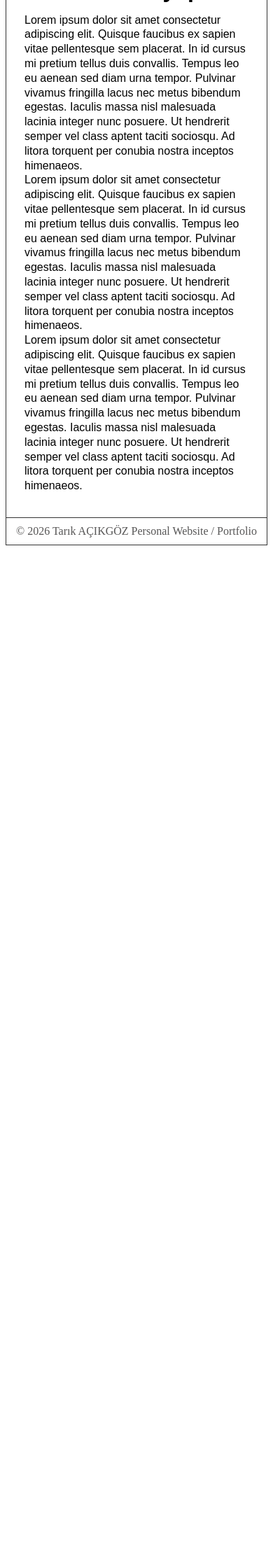
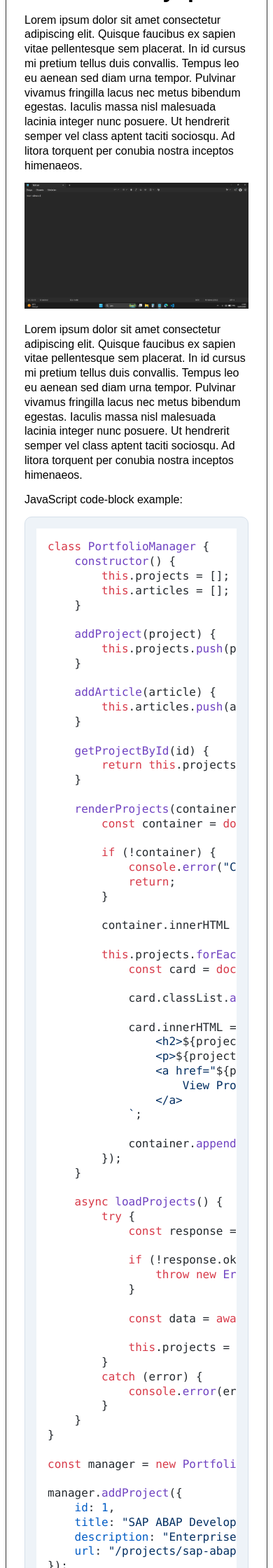
Before and after one commit to tarikacikgoz96/tarikacikgoz96.github.io, a Jekyll site: the page built from _contents/projects/test1.md, in a window 390 px wide. Shown: the part 374-2614 px from the top of the page at 70% size. Built offline with Jekyll 4.4.1, drawn with Linux system fonts in a browser that asks for light colours; nearby versions of some CDN libraries; before the commit the page ends 1161 px from its top, so only the background shows below that; some of the changed text lies outside the part shown.

````diff
--- a/_contents/projects/test1.md
+++ b/_contents/projects/test1.md
@@ -4,5 +4,210 @@ title: Bu site nasıl yapıldı
 
 # Bu site nasıl yapıldı
 Lorem ipsum dolor sit amet consectetur adipiscing elit. Quisque faucibus ex sapien vitae pellentesque sem placerat. In id cursus mi pretium tellus duis convallis. Tempus leo eu aenean sed diam urna tempor. Pulvinar vivamus fringilla lacus nec metus bibendum egestas. Iaculis massa nisl malesuada lacinia integer nunc posuere. Ut hendrerit semper vel class aptent taciti sociosqu. Ad litora torquent per conubia nostra inceptos himenaeos.
+
+![Test görselidir.](/projects/test1_1.png)
+
 Lorem ipsum dolor sit amet consectetur adipiscing elit. Quisque faucibus ex sapien vitae pellentesque sem placerat. In id cursus mi pretium tellus duis convallis. Tempus leo eu aenean sed diam urna tempor. Pulvinar vivamus fringilla lacus nec metus bibendum egestas. Iaculis massa nisl malesuada lacinia integer nunc posuere. Ut hendrerit semper vel class aptent taciti sociosqu. Ad litora torquent per conubia nostra inceptos himenaeos.
+
+JavaScript code-block example:
+```javascript
+class PortfolioManager {
+    constructor() {
+        this.projects = [];
+        this.articles = [];
+    }
+
+    addProject(project) {
+        this.projects.push(project);
+    }
+
+    addArticle(article) {
+        this.articles.push(article);
+    }
+
+    getProjectById(id) {
+        return this.projects.find(project => project.id === id);
+    }
+
+    renderProjects(containerId) {
+        const container = document.getElementById(containerId);
+
+        if (!container) {
+            console.error("Container not found.");
+            return;
+        }
+
+        container.innerHTML = "";
+
+        this.projects.forEach(project => {
+            const card = document.createElement("div");
+
+            card.classList.add("project-card");
+
+            card.innerHTML = `
+                <h2>${project.title}</h2>
+                <p>${project.description}</p>
+                <a href="${project.url}">
+                    View Project
+                </a>
+            `;
+
+            container.appendChild(card);
+        });
+    }
+
+    async loadProjects() {
+        try {
+            const response = await fetch("/api/projects");
+
+            if (!response.ok) {
+                throw new Error("Failed to load projects.");
+            }
+
+            const data = await response.json();
+
+            this.projects = data;
+        }
+        catch (error) {
+            console.error(error);
+        }
+    }
+}
+
+const manager = new PortfolioManager();
+
+manager.addProject({
+    id: 1,
+    title: "SAP ABAP Development",
+    description: "Enterprise SAP solutions and custom developments.",
+    url: "/projects/sap-abap"
+});
+
+manager.addProject({
+    id: 2,
+    title: ".NET Backend",
+    description: "REST APIs and microservices.",
+    url: "/projects/dotnet"
+});
+
+document.addEventListener("DOMContentLoaded", async () => {
+    await manager.loadProjects();
+    manager.renderProjects("projects-container");
+});
+
+window.addEventListener("resize", () => {
+    console.log(`Window resized: ${window.innerWidth}px`);
+});
+
+console.log("Portfolio initialized successfully.");
+
+```
 Lorem ipsum dolor sit amet consectetur adipiscing elit. Quisque faucibus ex sapien vitae pellentesque sem placerat. In id cursus mi pretium tellus duis convallis. Tempus leo eu aenean sed diam urna tempor. Pulvinar vivamus fringilla lacus nec metus bibendum egestas. Iaculis massa nisl malesuada lacinia integer nunc posuere. Ut hendrerit semper vel class aptent taciti sociosqu. Ad litora torquent per conubia nostra inceptos himenaeos.
+
+ABAP code-block example:
+```abap
+REPORT zsales_order_report.
+
+PARAMETERS:
+  p_vkorg TYPE vbak-vkorg OBLIGATORY,
+  p_erdat TYPE vbak-erdat.
+
+TYPES: BEGIN OF ty_order,
+         vbeln TYPE vbak-vbeln,
+         erdat TYPE vbak-erdat,
+         kunnr TYPE vbak-kunnr,
+         name1 TYPE kna1-name1,
+         netwr TYPE vbak-netwr,
+         waerk TYPE vbak-waerk,
+       END OF ty_order.
+
+DATA:
+  gt_orders TYPE TABLE OF ty_order,
+  gs_order  TYPE ty_order.
+
+SELECT
+    vbak~vbeln,
+    vbak~erdat,
+    vbak~kunnr,
+    kna1~name1,
+    vbak~netwr,
+    vbak~waerk
+  INTO TABLE @gt_orders
+  FROM vbak
+  INNER JOIN kna1
+    ON kna1~kunnr = vbak~kunnr
+  WHERE vbak~vkorg = @p_vkorg
+    AND vbak~erdat >= @p_erdat.
+
+IF sy-subrc <> 0.
+  MESSAGE 'No records found.' TYPE 'I'.
+  EXIT.
+ENDIF.
+
+WRITE: / 'Sales Order Report'.
+ULINE.
+
+FORMAT COLOR COL_HEADING.
+WRITE:
+  / 'Document',
+    20 'Date',
+    35 'Customer',
+    60 'Name',
+    100 'Amount',
+    120 'Currency'.
+
+FORMAT COLOR OFF.
+
+LOOP AT gt_orders INTO gs_order.
+
+  WRITE:
+    / gs_order-vbeln,
+      20 gs_order-erdat,
+      35 gs_order-kunnr,
+      60 gs_order-name1,
+      100 gs_order-netwr,
+      120 gs_order-waerk.
+
+ENDLOOP.
+
+DATA:
+  lv_total TYPE vbak-netwr.
+
+CLEAR lv_total.
+
+LOOP AT gt_orders INTO gs_order.
+  lv_total = lv_total + gs_order-netwr.
+ENDLOOP.
+
+ULINE.
+
+WRITE:
+  / 'Total Amount:',
+    lv_total.
+
+DATA:
+  lo_alv TYPE REF TO cl_salv_table.
+
+TRY.
+
+    cl_salv_table=>factory(
+      IMPORTING
+        r_salv_table = lo_alv
+      CHANGING
+        t_table      = gt_orders ).
+
+    lo_alv->get_functions( )->set_all( abap_true ).
+
+    lo_alv->get_columns( )->set_optimize( abap_true ).
+
+    lo_alv->display( ).
+
+  CATCH cx_salv_msg INTO DATA(lx_salv).
+
+    MESSAGE lx_salv->get_text( ) TYPE 'E'.
+
+ENDTRY.
+```
+
+
+Lorem ipsum dolor sit amet consectetur adipiscing elit. Quisque faucibus ex sapien vitae pellentesque sem placerat. In id cursus mi pretium tellus duis convallis. Tempus leo eu aenean sed diam urna tempor. Pulvinar vivamus fringilla lacus nec metus bibendum egestas. Iaculis massa nisl malesuada lacinia integer nunc posuere. Ut hendrerit semper vel class aptent taciti sociosqu. Ad litora torquent per conubia nostra inceptos himenaeos.
--- /dev/null
+++ b/_includes/codeblock.html
@@ -0,0 +1,7 @@
+<script src="https://cdnjs.cloudflare.com/ajax/libs/highlight.js/11.11.1/highlight.min.js"></script>
+
+<script>
+document.addEventListener("DOMContentLoaded", () => {
+    hljs.highlightAll();
+});
+</script>
--- a/_includes/head.html
+++ b/_includes/head.html
@@ -4,6 +4,7 @@
     <meta name="description" content="{{ site.data.settings.meta_description }}">
     <title>{{ site.data.settings.site_title }}</title>
     <link rel="icon" href="{{ site.data.settings.favicon }}">
+    <link rel="stylesheet" href="https://cdnjs.cloudflare.com/ajax/libs/highlight.js/11.11.1/styles/github.min.css">
 
     <link rel="stylesheet" href="{{ '/assets/css/header.css' | relative_url }}">
     <link rel="stylesheet" href="{{ '/assets/css/header-navigator.css' | relative_url }}">
--- a/_layouts/default.html
+++ b/_layouts/default.html
@@ -14,6 +14,7 @@
             </main>
         </div>
 
+        {% include codeblock.html %}
         {% include footer.html %}
 
     </body>
--- a/assets/css/page.css
+++ b/assets/css/page.css
@@ -60,6 +60,8 @@
     padding: 1rem;
     border-radius: 0.625rem;
     overflow-x: auto;
+    background-color: #eef3f8;
+    border: 0.0625rem solid #d6e0ea;
 }
 
 .main-content code {
@@ -69,3 +71,8 @@
 .main-content a {
     overflow-wrap: anywhere;
 }
+
+.main-content img {
+    max-width: 100%;
+    height: auto;
+}
````
Also changed, not shown: _data/settings.yml (+7 -7 lines), _contents/projects/test1_1.png (added), assets/images/badge_ege.png (renamed from images/site/badge_ege.png), assets/images/badge_tsk.png (renamed from images/site/badge_tsk.png), assets/images/banner.png (renamed from images/site/banner.png), assets/images/favicon.png (renamed from images/site/favicon.png), assets/images/icon_github.png (renamed from images/site/icon_github.png), assets/images/icon_linkedin.png (renamed from images/site/icon_linkedin.png), assets/images/logo.png (renamed from images/site/logo.png), 1 other file.
